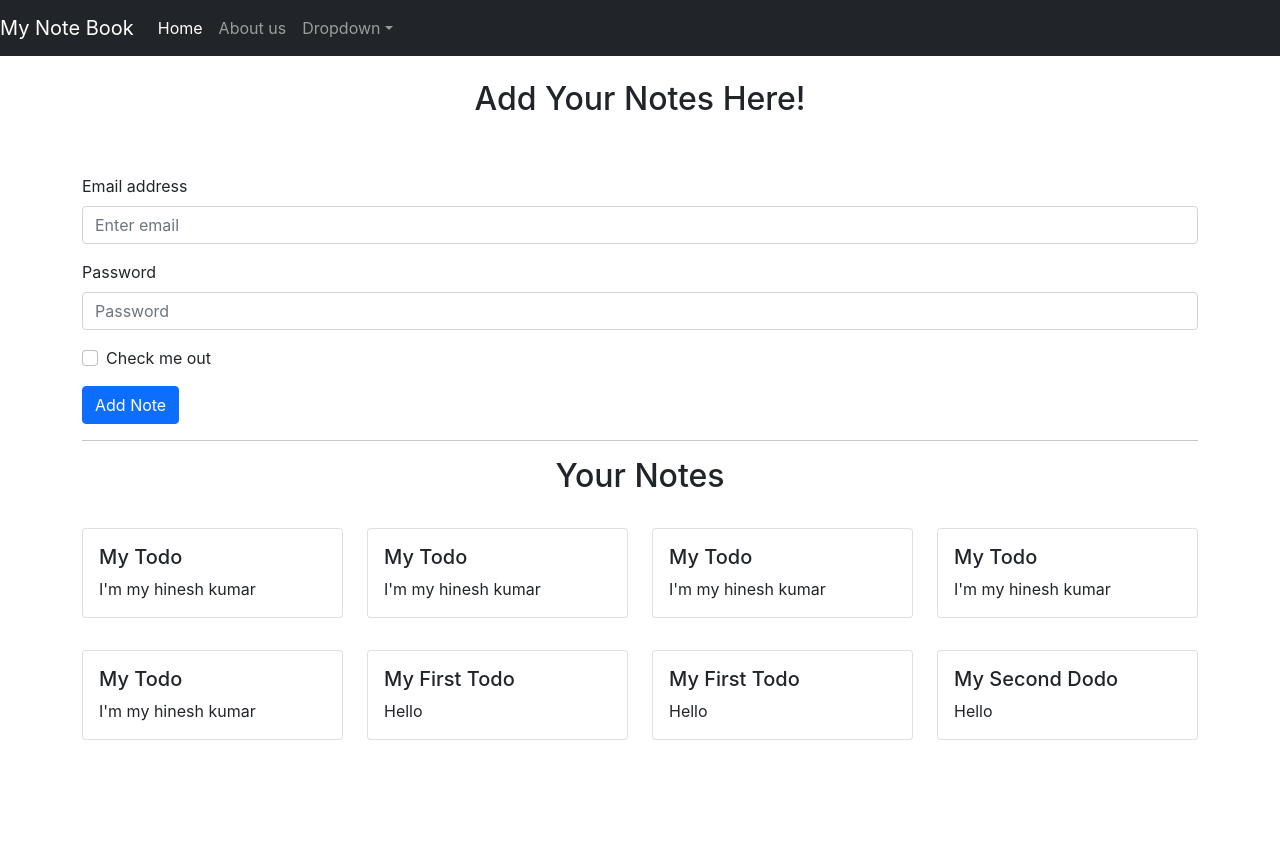
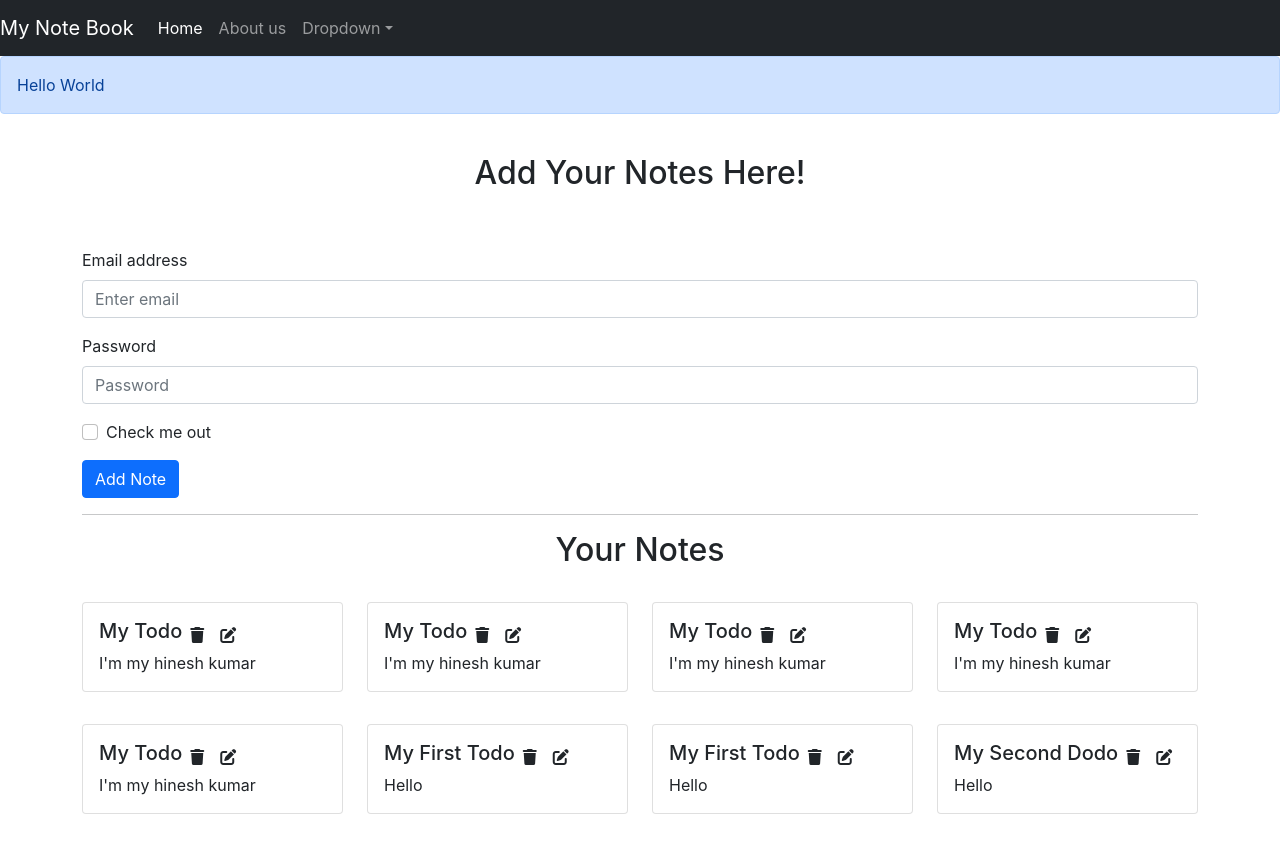
Before and after one commit to HineshKumar1/mynotebook, a React (Create React App) app: page / in a window 1280 px wide. Shown: the top 850 px of the page. Before the commit the page ends 800 px from the top, so only its background shows below. Built offline with nearby package versions, Linux system fonts and the light colour scheme.

Commit message:
complete video 62

```diff
--- a/public/index.html
+++ b/public/index.html
@@ -17,9 +17,9 @@ integrity="sha384-KyZXEAg3QhqLMpG8r+8fhAXLRk2vvoC2f3B09zVXn8CA5QIVfZOJ3BCsw2P0p/
   <body>
     <noscript>You need to enable JavaScript to run this app.</noscript>
     <div id="root"></div>
-     <!-- Option 1: Bootstrap Bundle with Popper -->
-  </body>
-  <script src="https://cdn.jsdelivr.net/npm/bootstrap@5.1.0/dist/js/bootstrap.bundle.min.js"
+     <script src="https://kit.fontawesome.com/3accec5a49.js" crossorigin="anonymous"></script>
+     <script src="https://cdn.jsdelivr.net/npm/bootstrap@5.1.0/dist/js/bootstrap.bundle.min.js"
   integrity="sha384-U1DAWAznBHeqEIlVSCgzq+c9gqGAJn5c/t99JyeKa9xxaYpSvHU5awsuZVVFIhvj"
   crossorigin="anonymous"></script>
+  </body>
 </html>
--- a/src/App.js
+++ b/src/App.js
@@ -8,12 +8,14 @@ import About from './components/About'
 import NavBar from './components/NavBar';
 import Home from './components/Home'
 import NoteState from './context/notes/NoteState';
+import Alert from './components/Alert'
 function App() {
   return (
     <>
     <NoteState>
       <BrowserRouter>
        <NavBar name="My Note Book"></NavBar>
+      <Alert message="Hello World"/>
        <div className="container">
       <Routes>
       <Route exact path="/" element={<Home/>}>
--- /dev/null
+++ b/src/components/Alert.js
@@ -0,0 +1,13 @@
+import React from 'react'
+
+const Alert = (props) => {
+    return (
+        <>
+            <div class="alert alert-primary" role="alert">
+                {props.message}
+            </div>
+        </>
+    )
+}
+
+export default Alert
--- a/src/components/NavBar.js
+++ b/src/components/NavBar.js
@@ -8,22 +8,22 @@ function NavBar(props) {
 
   return (
     <>
-    <nav class="navbar navbar-expand-lg navbar-dark bg-dark">
-  <a class="navbar-brand" href="/">{props.name}</a>
-  <button class="navbar-toggler" type="button" data-toggle="collapse" data-target="#navbarSupportedContent" aria-controls="navbarSupportedContent" aria-expanded="false" aria-label="Toggle navigation">
-    <span class="navbar-toggler-icon"></span>
+    <nav className="navbar navbar-expand-lg navbar-dark bg-dark">
+  <a className="navbar-brand" href="/">{props.name}</a>
+  <button className="navbar-toggler" type="button" data-toggle="collapse" data-target="#navbarSupportedContent" aria-controls="navbarSupportedContent" aria-expanded="false" aria-label="Toggle navigation">
+    <span className="navbar-toggler-icon"></span>
   </button>
 
-  <div class="collapse navbar-collapse" id="navbarSupportedContent">
-    <ul class="navbar-nav mr-auto">
-      <li class="nav-item active">
-        <Link class={`nav-link ${location.pathname==="/"? "active": ""}`} to="/">Home</Link>
+  <div className="collapse navbar-collapse" id="navbarSupportedContent">
+    <ul className="navbar-nav mr-auto">
+      <li className="nav-item active">
+        <Link className={`nav-link ${location.pathname==="/"? "active": ""}`} to="/">Home</Link>
       </li>
-      <li class="nav-item">
-        <Link class={`nav-link ${location.pathname==="/about"? "active": ""}`} to="/about">About us </Link>
+      <li className="nav-item">
+        <Link className={`nav-link ${location.pathname==="/about"? "active": ""}`} to="/about">About us </Link>
       </li>
-      <li class="nav-item dropdown">
-        <Link class="nav-link dropdown-toggle" href="#" id="navbarDropdown" role="button" data-toggle="dropdown" aria-haspopup="true" aria-expanded="false">
+      <li className="nav-item dropdown">
+        <Link className="nav-link dropdown-toggle" href="#" id="navbarDropdown" role="button" data-toggle="dropdown" aria-haspopup="true" aria-expanded="false">
           Dropdown
         </Link>
       </li>
--- a/src/components/NoteItem.js
+++ b/src/components/NoteItem.js
@@ -10,11 +10,14 @@ const NoteItem = (props) => {
         <div className='col-md-3'>
         <Card className='my-3'>
         <Card.Body>
-        <Card.Title>{note.title}</Card.Title>
+        <div className="d-flex align-items-center">
+        <Card.Title>{note.title}</Card.Title> <i class="fa-solid fa-trash mx-2"></i>
+        <i class="fa-solid fa-pen-to-square mx-2"></i>
+        </div>
         <Card.Text>
         {note.description}
         </Card.Text>
-      </Card.Body>
+        </Card.Body>
     </Card>
     </div>
     </>
--- a/src/components/Notes.js
+++ b/src/components/Notes.js
@@ -9,7 +9,7 @@ function Notes() {
     <>
       <div className='row my-3'>
         {Notes.map((Notes)=>{
-            return <NoteItem note={Notes}  />
+            return <NoteItem key={Notes._id} note={Notes}  />
         })}
         </div>
         <br />
--- a/src/index.css
+++ b/src/index.css
@@ -11,3 +11,6 @@ code {
   font-family: source-code-pro, Menlo, Monaco, Consolas, 'Courier New',
     monospace;
 }
+i{
+  cursor: pointer;
+}
```
